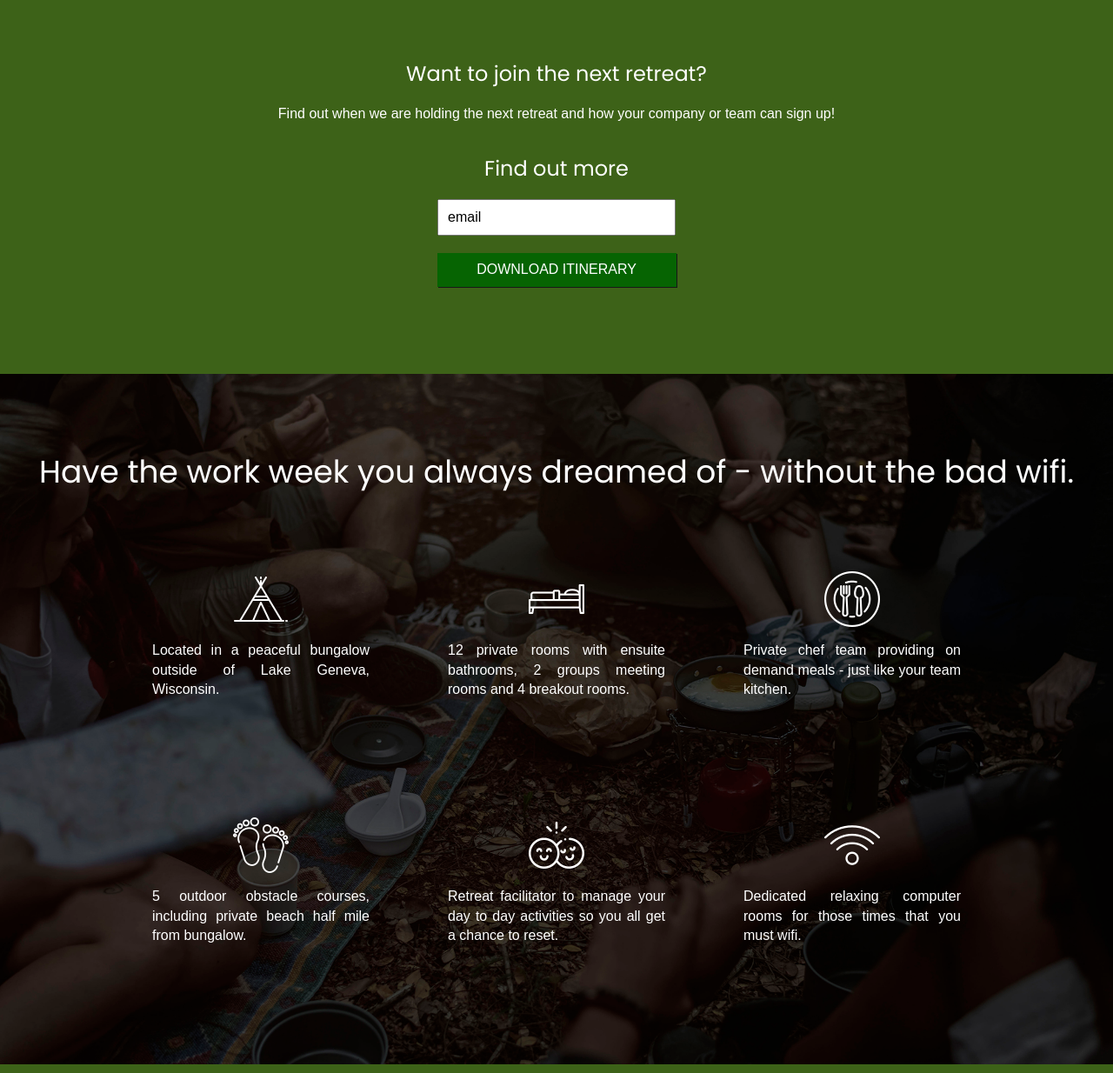
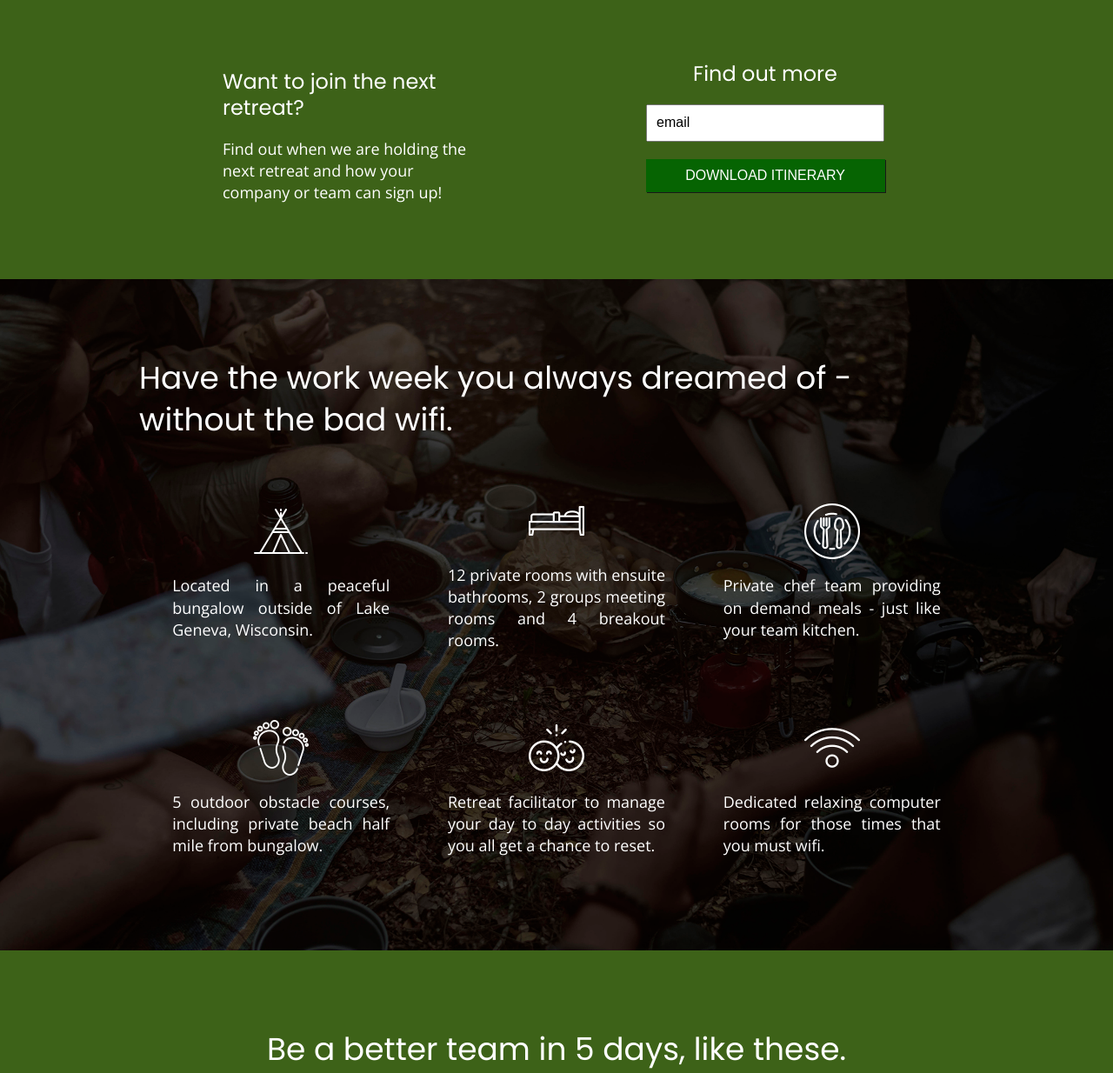
Before and after one commit to FrancescaBambozzi/Unplugged-Retreat, a plain HTML site: page index.html in a window 1280 px wide. Shown: the part 460-1694 px from the top of the page at 87% size. Drawn offline with nearby package versions, Linux system fonts and the light colour scheme.

Commit message:
css layout changes

```diff
--- a/about.html
+++ b/about.html
@@ -17,7 +17,8 @@
   <!-- Fonts -->
   <link rel="preconnect" href="https://fonts.googleapis.com">
   <link rel="preconnect" href="https://fonts.gstatic.com" crossorigin>
-  <link href="https://fonts.googleapis.com/css2?family=Poppins:ital,wght@0,400;0,800;1,700&display=swap"
+  <link
+    href="https://fonts.googleapis.com/css2?family=Open+Sans:ital,wght@0,300;0,600;1,300&family=Poppins:ital,wght@0,400;0,800;1,700&display=swap"
     rel="stylesheet">
 </head>
 
--- a/css/main.css
+++ b/css/main.css
@@ -88,8 +88,15 @@ h3 {
 }
 
 ul li {
+  font-family: "Open Sans", sans-serif;
+  font-size: 18px;
   list-style: none;
   text-decoration: none;
+}
+
+p {
+  font-family: "Open Sans", sans-serif;
+  font-size: 18px;
 }
 
 /* HEADER */
@@ -189,6 +196,7 @@ header {
 }
 
 .information {
+  align-items: center;
   background-image: url("../assets/unplugged-retreat-features.jpg");
   background-size: cover;
   background-position: center;
@@ -196,14 +204,24 @@ header {
   display: flex;
   flex-flow: row wrap;
   justify-content: center;
+  width: 100%;
+}
+
+.info-items-container {
+  display: flex;
+  justify-content: center;
+  align-items: center;
+  flex-flow: row wrap;
 }
 
 .info-item {
   align-items: center;
   display: flex;
-  flex-flow: row wrap;
+  flex-basis: 50%;
+  flex-flow: column wrap;
   justify-content: center;
-  padding: 30px;
+  width: 63%;
+  margin: 30px 0;
 }
 
 .previous {
@@ -296,16 +314,25 @@ footer h4 {
             TABLETS & DESKTOP LAYOUT
    ========================================================================== */
 
-@media only screen and (min-width: 1050px) {
+@media only screen and (min-width: 760px) {
   .section-container {
     padding: 60px 0;
   }
 
-  footer {
+  .content-wrapper {
+    max-width: 960px;
     align-items: center;
     display: flex;
-    flex-flow: column wrap;
-    justify-content: center;
+    flex-flow: row wrap;
+    justify-content: space-around;
+  }
+
+  .newsletter-div {
+    width: 30%;
+  }
+
+  .text-content {
+    text-align: left;
   }
 
   .email form {
@@ -315,31 +342,8 @@ footer h4 {
     justify-content: center;
   }
 
-  .information {
-    align-items: center;
-    background-color: #000;
-    display: flex;
-    flex-flow: column wrap;
-    justify-content: center;
-    width: 100%;
-  }
-
-  .info-items-container {
-    display: flex;
-    justify-content: center;
-    align-items: center;
-    flex-flow: row wrap;
-    width: 100%;
-  }
-
   .info-item {
-    display: flex;
-    justify-content: center;
-    align-items: center;
-    flex-flow: column wrap;
-    margin: 50px 0;
-    padding: 10px;
-    width: 25%;
+    flex-basis: 33%;
   }
 
   .info-item p {
@@ -371,4 +375,11 @@ footer h4 {
   .about-information {
     width: 100%;
   }
+
+  footer {
+    align-items: center;
+    display: flex;
+    flex-flow: column wrap;
+    justify-content: center;
+  }
 }
--- a/index.html
+++ b/index.html
@@ -15,10 +15,11 @@
   <link rel="stylesheet" href="css/normalize.css" />
   <link rel="stylesheet" href="css/main.css" />
   <!-- Fonts -->
-  <link rel="preconnect" href="https://fonts.googleapis.com" />
-  <link rel="preconnect" href="https://fonts.gstatic.com" crossorigin />
-  <link href="https://fonts.googleapis.com/css2?family=Poppins:ital,wght@0,400;0,800;1,700&display=swap"
-    rel="stylesheet" />
+  <link rel="preconnect" href="https://fonts.googleapis.com">
+  <link rel="preconnect" href="https://fonts.gstatic.com" crossorigin>
+  <link
+    href="https://fonts.googleapis.com/css2?family=Open+Sans:ital,wght@0,300;0,600;1,300&family=Poppins:ital,wght@0,400;0,800;1,700&display=swap"
+    rel="stylesheet">
 </head>
 
 <body>
@@ -37,7 +38,8 @@
 
   <main class="home-main">
     <section class="newsletter section-container">
-      <div class="text-content">
+      <div class="content-wrapper">
+        <div class="text-content newsletter-div">
           <h3>Want to join the next retreat?</h3>
           <p>
             Find out when we are holding the next retreat and how your company
@@ -45,60 +47,63 @@
           </p>
         </div>
 
-      <div class="email">
+        <div class="email newsletter-div">
           <h3>Find out more</h3>
           <form action="mailto:unplugged@retreat.com">
             <input type="text" name="name" value="email" />
             <button>download itinerary</button>
           </form>
         </div>
+      </div>
     </section>
 
     <section class="information section-container">
+      <div class="content-wrapper">
         <h2>
           Have the work week you always dreamed of - without the bad wifi.
         </h2>
         <div class="info-items-container">
-        <div class="info-item">
+          <article class="info-item">
             <img src="img/my-icons-collection/png/001-tepee.png" alt="tent" />
             <p>
               Located in a peaceful bungalow outside of Lake Geneva, Wisconsin.
             </p>
-        </div>
-        <div class="info-item">
+          </article>
+          <article class="info-item">
             <img src="img/my-icons-collection/png/002-bed.png" alt="bed" />
             <p>
               12 private rooms with ensuite bathrooms, 2 groups meeting rooms
               and 4 breakout rooms.
             </p>
-        </div>
-        <div class="info-item">
+          </article>
+          <article class="info-item">
             <img src="img/my-icons-collection/png/003-dish.png" alt="food" />
             <p>
               Private chef team providing on demand meals - just like your team
               kitchen.
             </p>
-        </div>
-        <div class="info-item">
+          </article>
+          <article class="info-item">
             <img src="img/my-icons-collection/png/004-footprint.png" alt="walk" />
             <p>
               5 outdoor obstacle courses, including private beach half mile from
               bungalow.
             </p>
-        </div>
-        <div class="info-item">
+          </article>
+          <article class="info-item">
             <img src="img/my-icons-collection/png/005-happy.png" alt="smile" />
             <p>
               Retreat facilitator to manage your day to day activities so you
               all get a chance to reset.
             </p>
-        </div>
-        <div class="info-item">
+          </article>
+          <article class="info-item">
             <img src="img/my-icons-collection/png/006-wifi.png" alt="wifi" />
             <p>
               Dedicated relaxing computer rooms for those times that you must
               wifi.
             </p>
+          </article>
         </div>
       </div>
     </section>
```
Also changed, not shown: faq.html (+2 -1 lines). Lines whose indentation alone changed are shown as unchanged.
